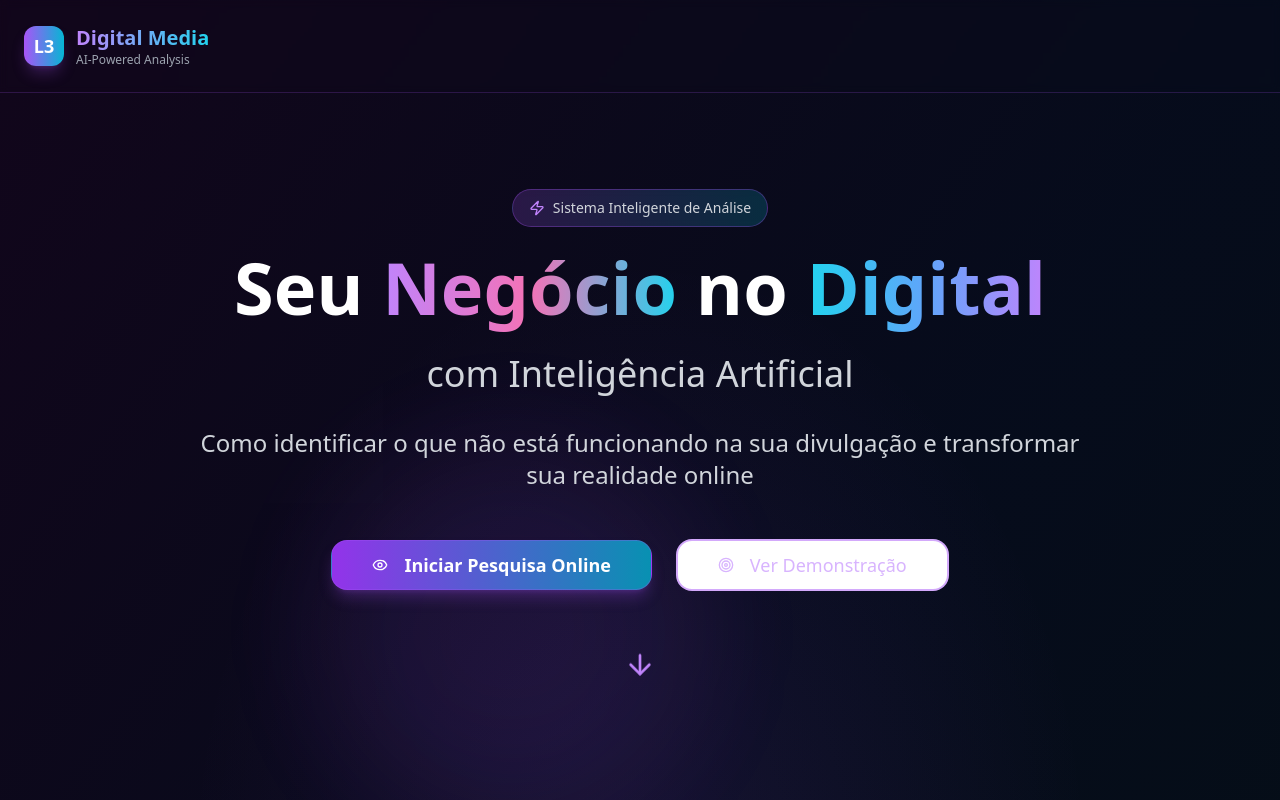
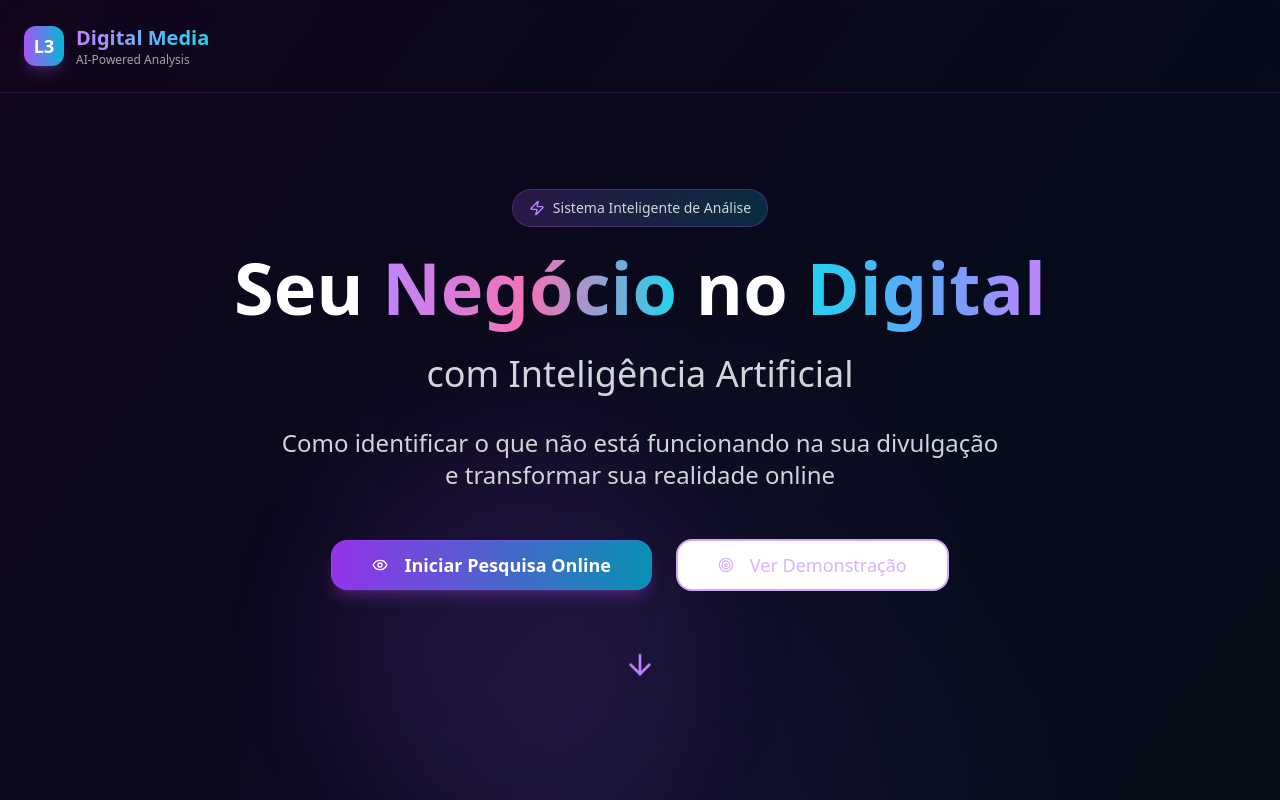
Before and after one commit to Andchiesa/business-boost-insights, a React (Vite) app: page / in a window 1280 px wide. Shown: the top 800 px of the page. Built offline with nearby package versions, Linux system fonts and the light colour scheme.

Commit message:
Update Index.tsx

```diff
--- a/src/pages/Index.tsx
+++ b/src/pages/Index.tsx
@@ -57,7 +57,7 @@ const Index = () => {
 
         <p className="text-xl md:text-2xl text-gray-300 mb-12 max-w-4xl mx-auto leading-relaxed">
           Como identificar o que não está funcionando na sua divulgação
-          e transformar sua realidade online
+         <p> e transformar sua realidade online </p>
         </p>
 
         <div className="flex flex-col sm:flex-row gap-6 justify-center items-center mb-16">
```
